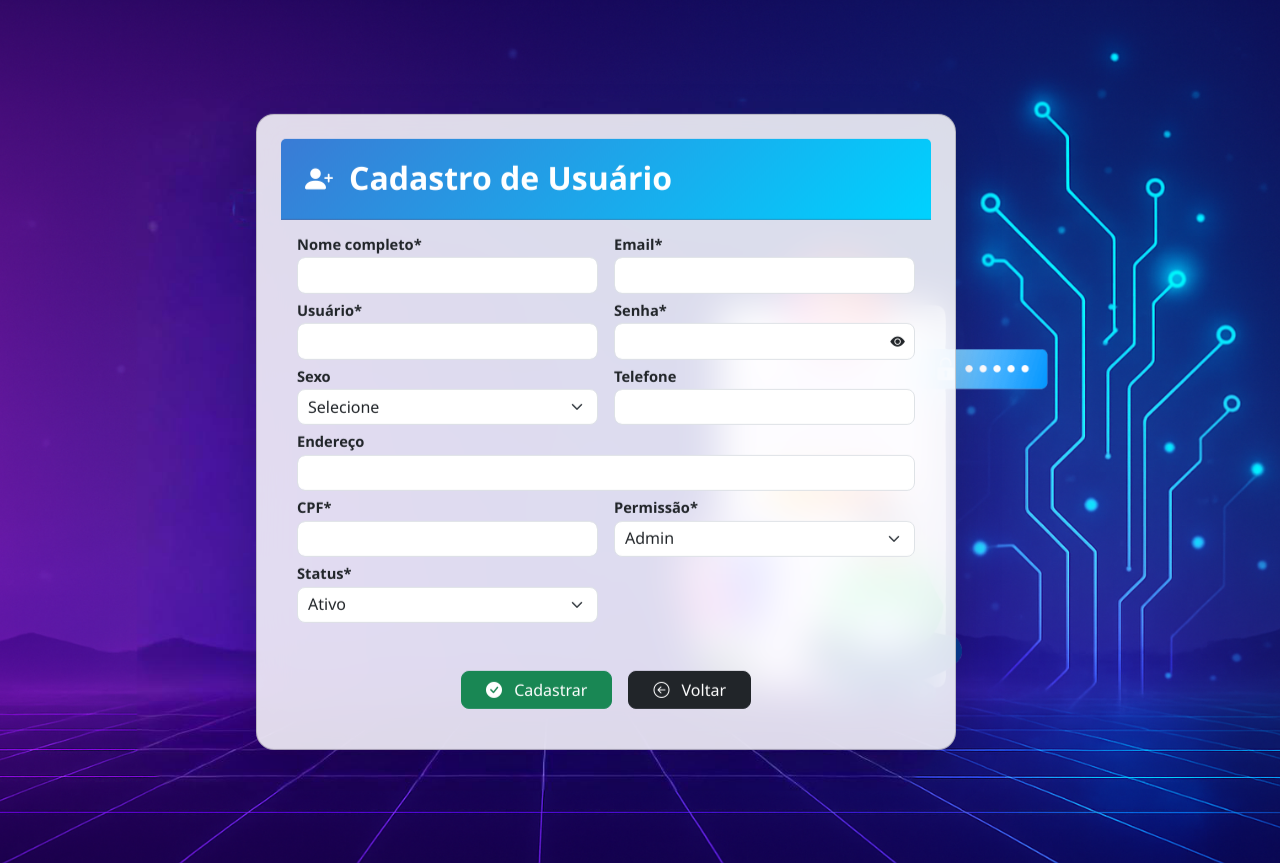
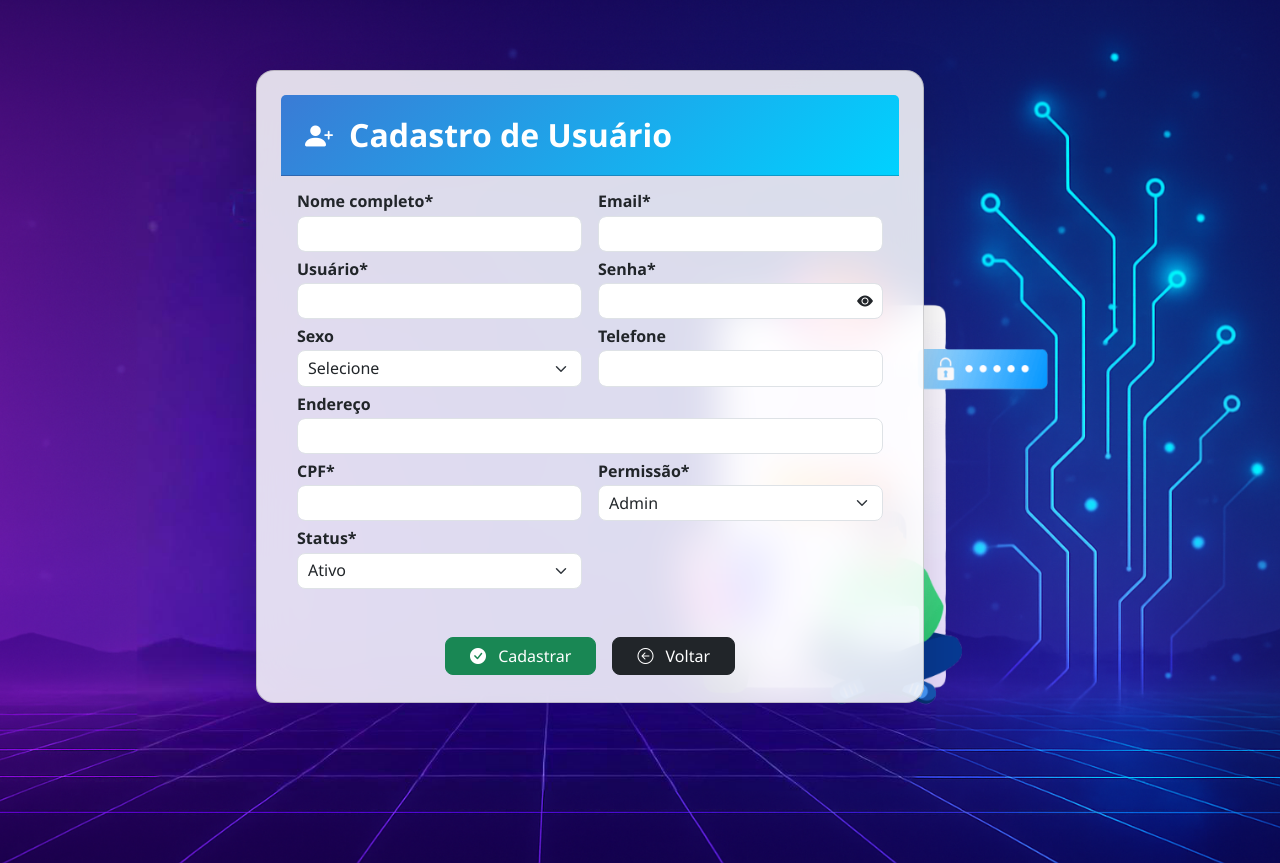
Before and after one commit to codebyrita/cadastro_usuarios, a Flask app: page /cadastrar in a window 1280 px wide. Run offline with Flask 3, Linux system fonts and the light colour scheme.

Commit message:
Corrige alinhamento e fechas nlocos no CSS

```diff
--- a/static/style.css
+++ b/static/style.css
@@ -7,6 +9,13 @@ body {
     background-repeat: no-repeat;
     min-height: 100vh;
     margin: 0;
+}
+
+/* === Fix Render alignment: offsets unificados para todas as páginas === */
+:root{
+  --card-left: clamp(160px, 20vw, 290px); /* mesmo “colado à esquerda” em todas */
+  --card-top: 70px;                        /* mesma distância do topo */
+  --card-bottom-gap: 160px;                /* espaço livre inferior p/ o fundo */
 }
 
 /* Cabeçalho */
@@ -68,17 +78,13 @@ html, body { height: 100%; overflow: hidden; }
   box-shadow: 0 8px 30px rgba(0,0,0,0.2);
 
   position: fixed;
-  top: 50%;
-  transform: translateY(-50%);
-  left: clamp(160px, 20vw, 290px);
+  top: var(--card-top);
+  left: var(--card-left);
+  transform: none;
 
-  width: min(900px, 92vw);                   /* largura p/ 2 colunas */
-  padding: 16px 20px;                        /* padding reduzido */
-  font-size: var(--fs);
-
-  max-height: calc(100vh - 48px);            /* cabe na tela */
-  overflow: hidden;                          /* sem scroll interno */
-}
+  height: calc(100vh - var(--card-top) - var(--card-bottom-gap));
+  overflow: auto; /* rola por dentro quando precisar */
+}  /* ← FECHA AQUI o bloco .card */
 
 /* ----- GRID 2 COLUNAS paralelas ----- */
 .form-grid{
--- a/templates/base.html
+++ b/templates/base.html
@@ -12,7 +12,7 @@
   <!-- Favicon -->
   <link rel="icon" href="https://cdn-icons-png.flaticon.com/512/1077/1077063.png" type="image/png">
   <!-- Seu CSS -->
- <link rel="stylesheet" href="{{ url_for('static', filename='style.css') }}?v=2.0">
+<link rel="stylesheet" href="{{ url_for('static', filename='style.css') }}?v=3.1">
 
 
   <style>
```
Also changed, not shown: other parts of static/style.css (+25 -13 lines), README.md, templates/create.html (line endings or trailing spaces), 3 other files.
